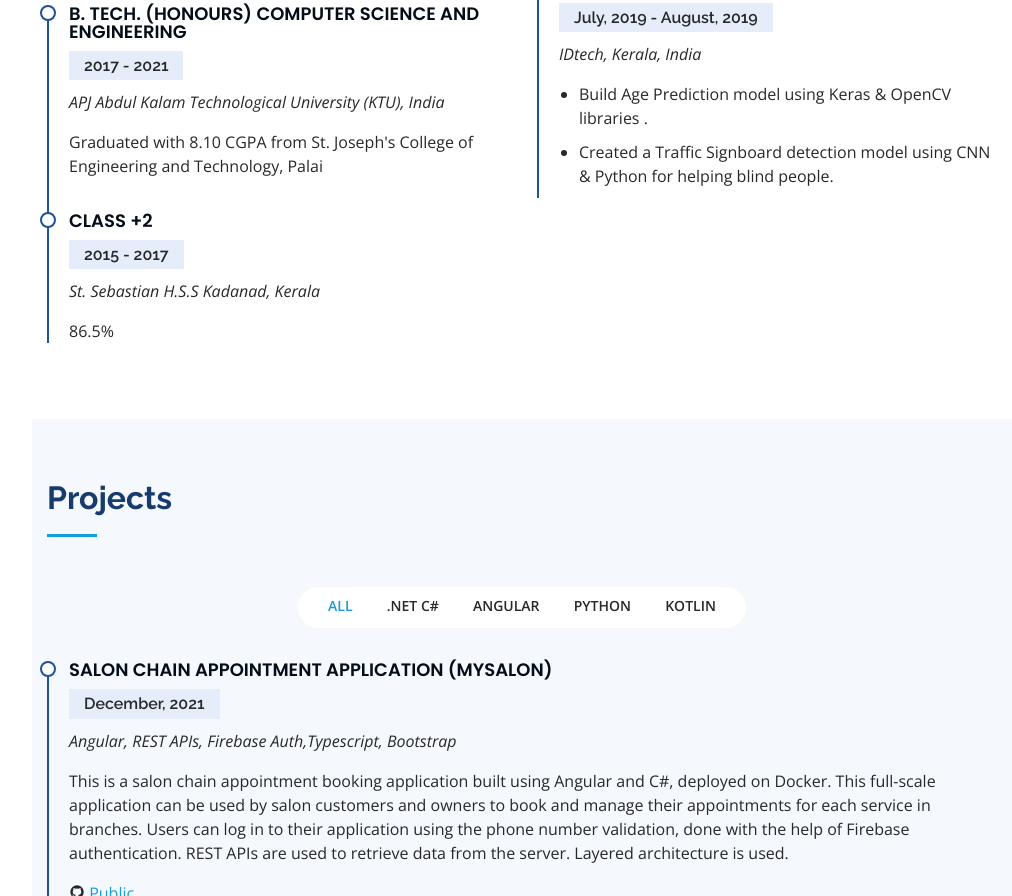
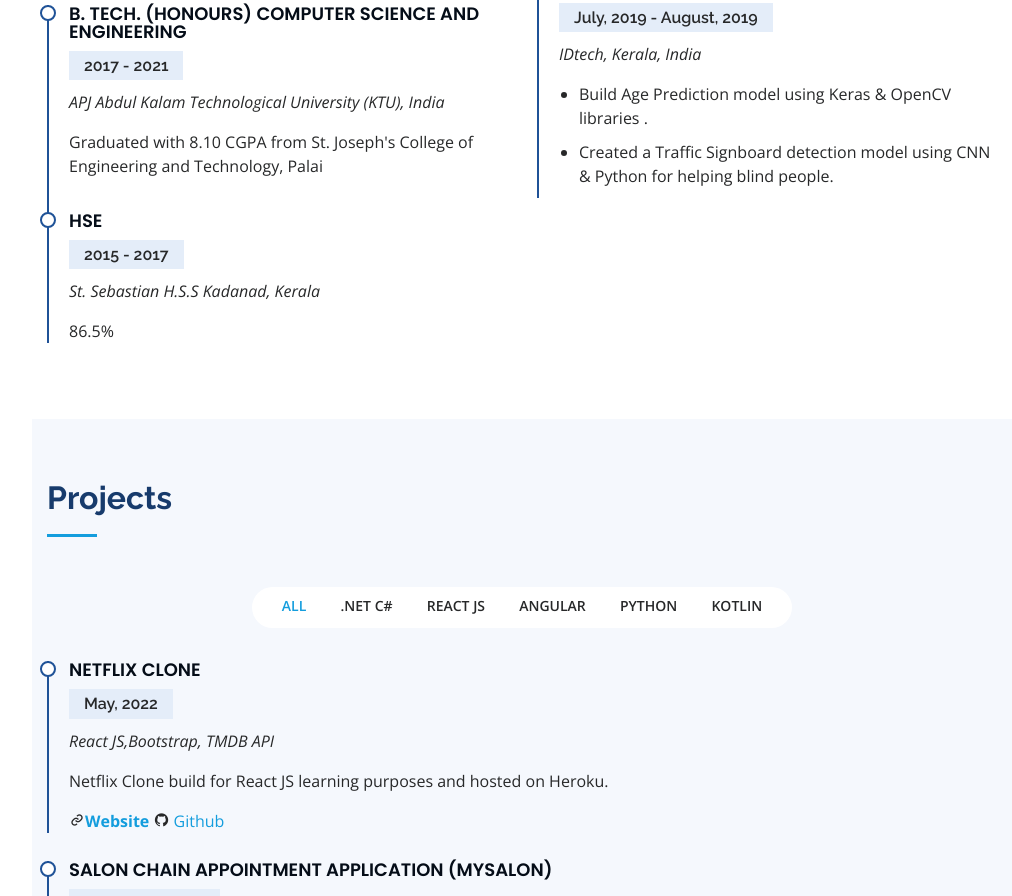
Before and after one commit to Roval-Benny/Portfolio, a plain HTML site: page index.html in a window 1280 px wide. Shown: the part 2566-3462 px from the top of the page, without its empty margins (268-1280 px from the left). Drawn offline with nearby package versions, Linux system fonts and the light colour scheme.

Commit message:
Page updated with React

```diff
--- a/index.html
+++ b/index.html
@@ -88,7 +88,7 @@
                 < It's</h3>
                     <h1>Roval Benny</h1>
                     <p>I'm <span class="typed"
-                            data-typed-items="Full Stack Developer />,Angular Developer />,Java Developer />"></span></p>
+                            data-typed-items="Full Stack Developer />,Angular Developer />,React JS Developer />"></span></p>
         </div>
     </section><!-- End Hero -->
 
@@ -102,8 +102,8 @@
                     <h2>About</h2>
                     <p>I'm a .NET Full Stack Developer.</p>
                     <p>
-                        I have hands-on experience in C#, Angular, Python, Java, Kotlin and Machine Learning. Currently I am working
-                        in UST, India as a Associate Software Developer. I am familier with AWS, Deep Learning, Spring, REST API, Micro-Services, SOLID principles, OOPS concept.
+                        I have hands-on experience in C#, Angular, Python, React JS, Kotlin and Machine Learning. Currently I am working
+                        in UST, India as a Associate Software Developer. I am familier with AWS, Deep Learning, REST API, Micro-Services, SOLID principles, OOPS concept.
                     </p>
                 </div>
 
@@ -134,11 +134,11 @@
                 <div class="row">
                     <div class="col-lg-8">
                         <ul>
-                            <li><i class="icofont-rounded-right"></i> <strong>Programming Language:</strong> C#, Python 3, Java, Kotlin, Typescript, C, HTML, CSS, JavaScript</li>
-                            <li><i class="icofont-rounded-right"></i> <strong>Framework:</strong> Angular, .NET, Spring, Node.JS </li>
+                            <li><i class="icofont-rounded-right"></i> <strong>Programming Language:</strong> C#, Python 3, Kotlin, Typescript, C, HTML, CSS, JavaScript</li>
+                            <li><i class="icofont-rounded-right"></i> <strong>Framework/Libraries:</strong> Angular, .NET, React JS, Bootstrap </li>
                             <li><i class="icofont-rounded-right"></i> <strong>Database:</strong> SQL, SQLite, MongoDB, Firebase Realtime DB</li>
                             <li><i class="icofont-rounded-right"></i> <strong>Machine Learning Tools:</strong> Numpy, Panda, Keras, Matplotlib, Scikit Learn </li>
-                            <li><i class="icofont-rounded-right"></i> <strong>Cloud Technology:</strong>AWS, GCP, Azure</li>
+                            <li><i class="icofont-rounded-right"></i> <strong>Cloud Technology:</strong>AWS, GCP</li>
                             <li><i class="icofont-rounded-right"></i> <strong>Other Technology:</strong>Docker, Git, Linux, NUnit Test, Visual Studio, IntelliJ IDEA, Postman, Android Studio, JSON, Micro-Services, SOLID Principles, OOPS concept</li>
                         </ul>
                     </div>
@@ -184,9 +184,9 @@
                         </div>
 
                         <div class="progress">
-                            <span class="skill">Java <i class="val">70%</i></span>
+                            <span class="skill">React JS <i class="val">50%</i></span>
                             <div class="progress-bar-wrap">
-                                <div class="progress-bar" role="progressbar" aria-valuenow="70" aria-valuemin="0"
+                                <div class="progress-bar" role="progressbar" aria-valuenow="50" aria-valuemin="0"
                                     aria-valuemax="100"></div>
                             </div>
                         </div>
@@ -242,7 +242,7 @@
                             <p>Graduated with 8.10 CGPA from St. Joseph's College of Engineering and Technology, Palai</p>
                         </div>
                         <div class="resume-item">
-                            <h4>Class +2</h4>
+                            <h4>HSE</h4>
                             <h5>2015 - 2017</h5>
                             <p><em>St. Sebastian H.S.S Kadanad, Kerala</em></p>
                             <p>86.5%</p>
@@ -297,6 +297,7 @@
                         <ul id="portfolio-flters">
                             <li data-filter="*" class="filter-active">All</li>
                             <li data-filter=".filter-dotnet">.NET C#</li>
+                            <li data-filter=".filter-react">React JS</li>
                             <li data-filter=".filter-angular">Angular</li>
                             <li data-filter=".filter-python">Python</li>
                             <li data-filter=".filter-kotlin">Kotlin</li>
@@ -305,6 +306,25 @@
                 </div>
 
                 <div class="row portfolio-container resume" data-aos="fade-up" data-aos-delay="100">
+                    <div class="col-lg-12 col-md-6 portfolio-item filter-react">
+                        <div class="resume-item" title="react">
+                            <h4>Netflix Clone</h4>
+                            <h5>May, 2022</h5>
+                            <p><em>React JS,Bootstrap, TMDB API</em></p>
+                            <p>
+                                Netflix Clone build for React JS learning purposes and hosted on Heroku.
+                            </p>
+                            <span><i class="bx bx-link">
+                            </i><a href="https://netflix-clone-rr.herokuapp.com" target="blank"><strong>Website</strong></a>
+                            </span>
+                            <span><i class="bx bxl-github"></i><a
+                                    href="https://github.com/Roval-Benny/Netflix-Clone" target="blank">
+                                    Github</a></span>
+                            <!-- <span><i class="bx bx-link-external"></i><a
+                                    href="https://shopin-io.herokuapp.com/home" target="blank">
+                                    Demo</a></span> -->
+                        </div>
+                    </div>
                     <div class="col-lg-12 col-md-6 portfolio-item filter-angular">
                         <div class="resume-item" title="angular">
                             <h4>Salon Chain Appointment Application (MySalon)</h4>
@@ -318,7 +338,7 @@
                             </p>
                             <span><i class="bx bxl-github"></i><a
                                     href="https://github.com/Roval-Benny/MySalon-Frontend" target="blank">
-                                    Public</a></span>
+                                    Github</a></span>
                             <!-- <span><i class="bx bx-link-external"></i><a
                                     href="https://shopin-io.herokuapp.com/home" target="blank">
                                     Demo</a></span> -->
@@ -334,7 +354,7 @@
                                 Data stored in the server are retrieved using REST API calls.
                             </p>
                             <span><i class="bx bxl-github"></i><a href="https://github.com/Roval-Benny/Cash-Record-Frontend"
-                                    target="blank"> Public</a></span>
+                                    target="blank"> Github</a></span>
                             <!-- <span><i class="bx bx-link-external"></i><a
                                 href="https://shopin-io.herokuapp.com/home" target="blank">
                                 Demo</a></span> -->
@@ -354,7 +374,7 @@
                             </p>
                             <span><i class="bx bxl-github"></i><a
                                     href="https://github.com/Roval-Benny/MySalon-Backend" target="blank">
-                                    Public</a></span>
+                                    Github</a></span>
                         </div>
                     </div>
                     <div class="col-lg-12 col-md-6 portfolio-item filter-dotnet">
@@ -368,7 +388,7 @@
                                Login, Add Entries... are separate Micro-Services.
                                Each function is tested and verified using NUnit Testing.
                             </p>
-                            <span><i class="bx bxl-github"></i><a href="https://github.com/Roval-Benny/Cash-Record-Backend" target="blank"> Public</a></span>
+                            <span><i class="bx bxl-github"></i><a href="https://github.com/Roval-Benny/Cash-Record-Backend" target="blank"> Github</a></span>
                         </div>
                     </div>
 
@@ -382,7 +402,7 @@
                                 identifies whether they have the same meaning. Quora Question-Pair Dataset is used.<br>
                                 Accuracy of <b>89%</b>
                             </p>
-                            <span><i class="bx bxl-github"></i><a href="https://github.com/Roval-Benny/Simplifier" target="blank"> Public</a></span>
+                            <span><i class="bx bxl-github"></i><a href="https://github.com/Roval-Benny/Simplifier" target="blank"> Github</a></span>
                             <span><i class="bx bxl-youtube"></i><a href="https://youtu.be/utiq-OcUuf8" target="blank"> YouTube</a></span>
                         </div>
                     </div>
@@ -399,7 +419,7 @@
                                 Deep Learning techniques like CNN and
                                 OCR, several features have added to the
                                 frame to makes their life more beautiful </p>
-                                <span><i class="bx bxl-github"></i><a href="https://github.com/Roval-Benny/Kryptx" target="blank"> Public</a></span>
+                                <span><i class="bx bxl-github"></i><a href="https://github.com/Roval-Benny/Kryptx" target="blank"> Github</a></span>
                                 <span><i class="bx bxl-youtube"></i><a href="http://youtu.be/_bUO61SOWoM" target="blank"> YouTube</a></span>
                         </div>
                     </div>
@@ -416,7 +436,7 @@
                                 the type of item to buy (medicine, grocery item, ATMs, gas stations...) and required place.
                                 ClipIt also work in offline except selecting locations. User can also specify the shop,
                                 so that Clip-It will notify user only when he reach near to the specified shop.</p>
-                                <span><i class="bx bxl-github"></i><a href="https://github.com/Roval-Benny/Clip-It_Reminds_Everything_At_Right_Store" target="blank"> Public</a></span>
+                                <span><i class="bx bxl-github"></i><a href="https://github.com/Roval-Benny/Clip-It_Reminds_Everything_At_Right_Store" target="blank"> Github</a></span>
                                 <span><i class="bx bxl-youtube"></i><a href="http://youtu.be/jxOeQ2Y4_Yg" target="blank"> YouTube</a></span>
                                 <span><i class="bx bx-download"></i><a href="https://github.com/Roval-Benny/Clip-It_Reminds_Everything_At_Right_Store/raw/master2/app-debug.apk" target="blank"> APK File</a></span>
                         </div>
@@ -429,7 +449,7 @@
                             <p><em>Kotlin, Java, SQLite, Material Design, OOPS</em></p>
                             An app for money lenders to make their business more efficient and stronger.
                              Money Lenders can store the loan details of their clients and can update the installment.                            </p>
-                                <span><i class="bx bxl-github"></i><a href="https://github.com/Roval-Benny/PRF-An_App_For_Money_Lenders" target="blank"> Public</a></span>
+                                <span><i class="bx bxl-github"></i><a href="https://github.com/Roval-Benny/PRF-An_App_For_Money_Lenders" target="blank"> Github</a></span>
                                 <span><i class="bx bxl-youtube"></i><a href="https://youtu.be/vjw4SOtIWyQ" target="blank"> YouTube</a></span>
                                 <span><i class="bx bx-download"></i><a href="https://github.com/Roval-Benny/PRF-An_App_For_Money_Lenders/raw/master/PRF.apk" target="blank"> APK File</a></span>
                         </div>
```
Also changed, not shown: 1 other file.
